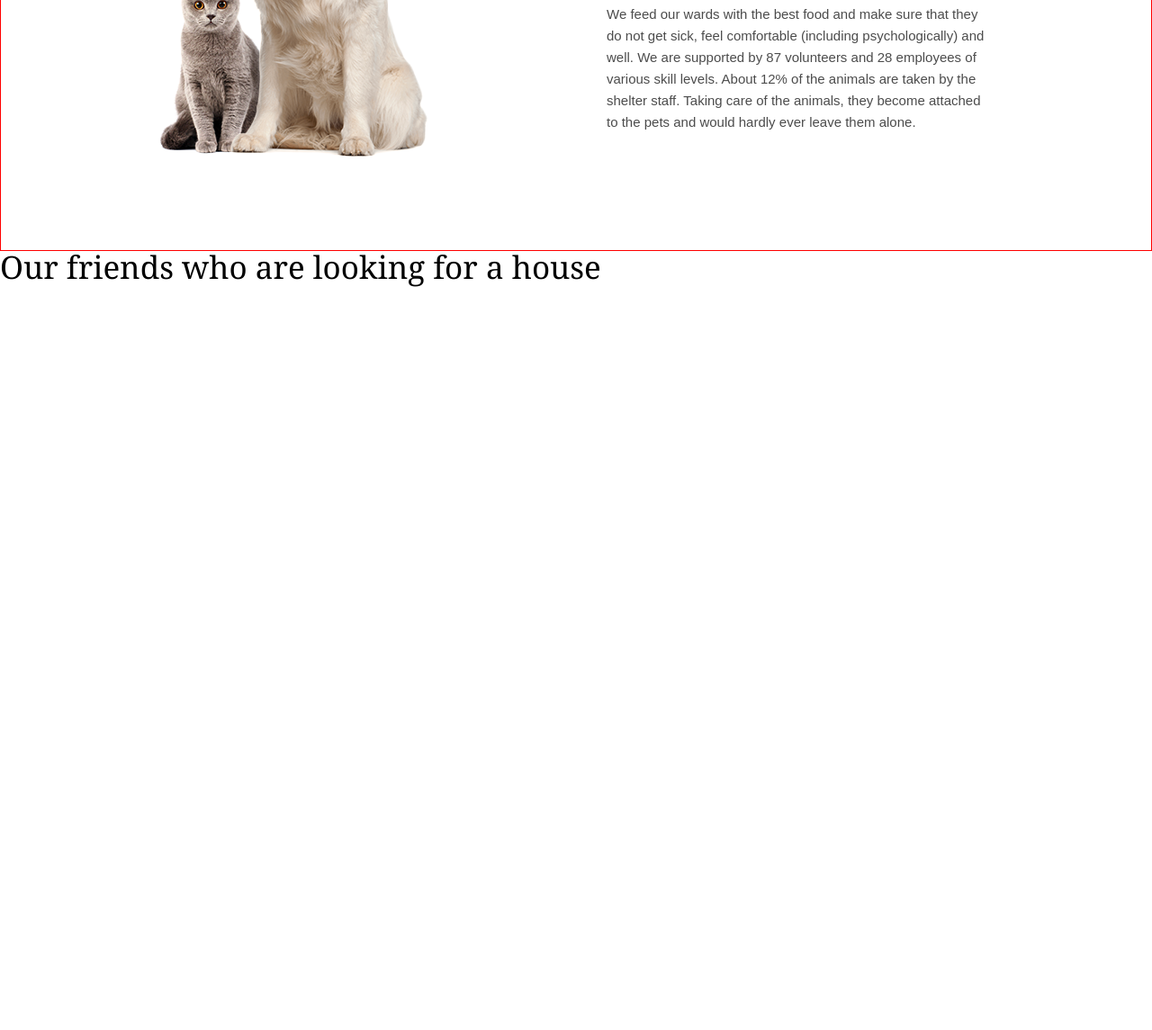
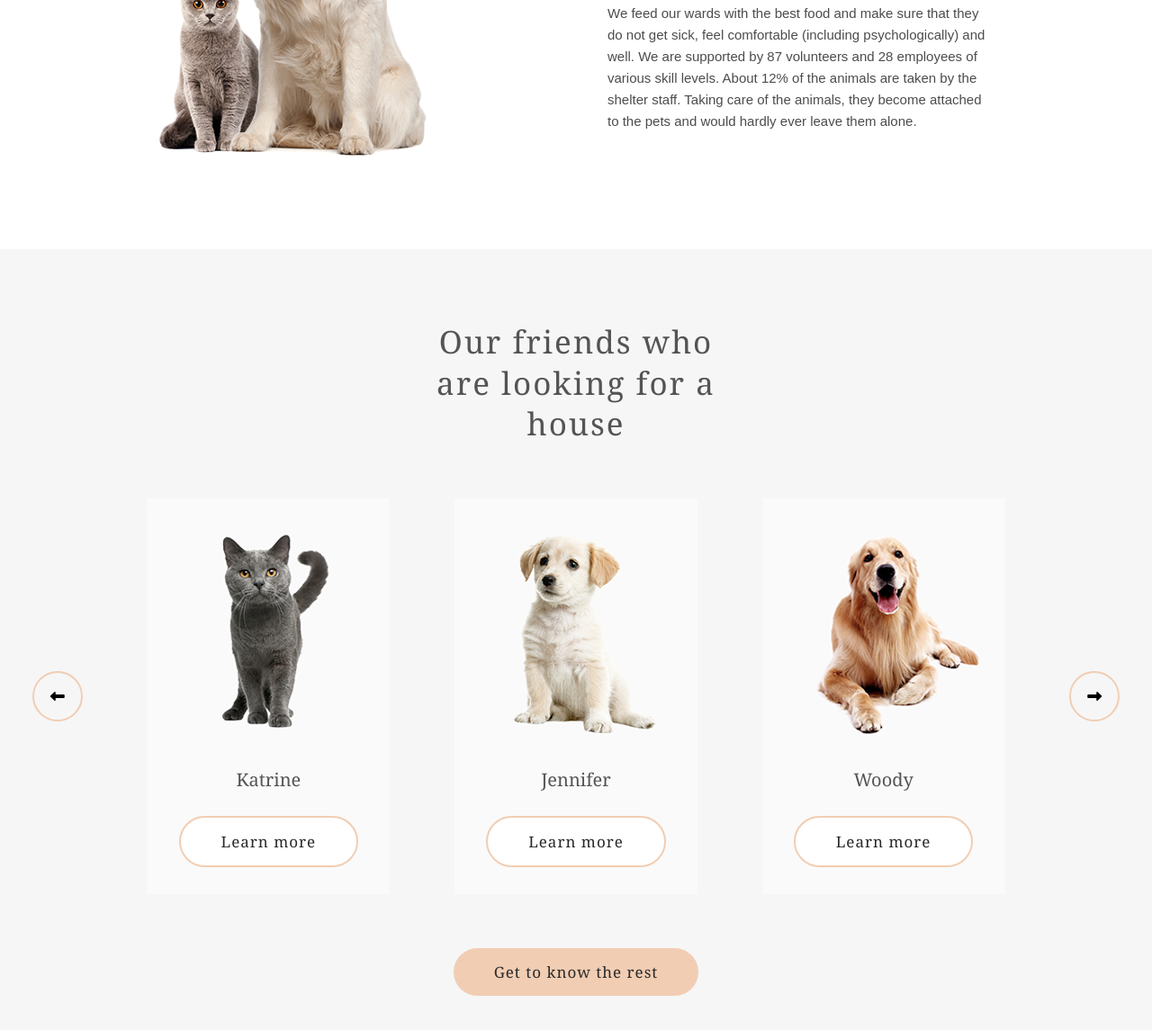
Before and after one commit to KirillKolchanov/online-store, a plain HTML site: page shelter/pages/main/index.html in a window 1280 px wide. Shown: the part 1220-2365 px from the top of the page at 90% size. Before the commit the page ends 1540 px from the top, so only its background shows below. Drawn offline with Linux system fonts and the light colour scheme.

Commit message:
feat: create pets-page in Main

```diff
--- a/shelter/pages/main/css/about-page.css
+++ b/shelter/pages/main/css/about-page.css
@@ -2,7 +2,6 @@
   padding: 80px 175px 100px;
   display: flex;
   justify-content: space-between;
-  border: 1px solid red;
 }
 
 .about-text {
--- /dev/null
+++ b/shelter/pages/main/css/pets-page.css
@@ -0,0 +1,98 @@
+.pets-page {
+  padding: 80px 0px 100px;
+  background-color: #F6F6F6;
+}
+
+/* .pets-title {
+  margin: 0 auto;
+  width: 400px;
+} */
+
+.pets-title {
+  max-width: 400px;
+  margin: 0 auto;
+  text-align: center;
+  line-height: 45.5px;
+  letter-spacing: 2px;
+  color: #545454;
+}
+
+.pets-content {
+  margin-top: 60px;
+  display: flex;
+  justify-content: space-around;
+  align-items: center;
+}
+
+.pet-card {
+  width: 270px;
+  background-color: #FAFAFA;
+  padding-bottom: 30px;
+}
+
+.pet-card-title {
+  text-align: center;
+  color: #545454;
+  margin-top: 30px;
+}
+
+.pet-card-button-wrapper {
+  margin-top: 30px;
+  display: flex;
+  justify-content: center;
+}
+
+.pet-card-button {
+  border: 2px solid #F1CDB3;
+  border-radius: 100px;
+  font-size: 17px;
+  font-family: Georgia;
+  font-weight: 400;
+  color: #292929;
+  text-align: center;
+  padding: 15px 45px;
+  background-color: white;
+  letter-spacing: 1px;
+}
+
+.pet-card-button:hover {
+  background-color: #FDDCC4;
+  cursor: pointer;
+}
+
+.pet-content-arrow {
+  width: 52px;
+  height: 52px;
+  border: 2px solid #F1CDB3;
+  border-radius: 100px;
+}
+
+.pets-button-wrapper {
+  display: flex;
+  justify-content: center;
+}
+
+.pets-button {
+  padding: 15px 45px;
+  background-color: #F1CDB3;
+  margin-top: 60px;
+  border: 0px;
+  border-radius: 100px;
+  font-size: 17px;
+  color: #292929;
+  font-family: Georgia;
+  font-weight: 400;
+  letter-spacing: 1px;
+   text-align: center;
+}
+
+.pets-button:hover {
+  background-color: #FDDCC4;
+  cursor: pointer;
+}
+
+.pet-content-arrow {
+  display: flex;
+  justify-content: center;
+  align-items: center;
+}
--- a/shelter/pages/main/css/style.css
+++ b/shelter/pages/main/css/style.css
@@ -1,11 +1,12 @@
 @import url("../../../css/reset.css");
 @import url("./start-page.css");
 @import url("./about-page.css");
+@import url("./pets-page.css");
 
 .wrapper {
   margin: 0 auto;
   max-width: 1280px;
-  /* border: 1px solid black; */
+  box-shadow: 0 0 10px rgba(0,0,0,0.5);
 }
 
 h1 {
@@ -28,6 +29,12 @@ h3 {
   font-weight: 400;
 }
 
+h4 {
+  font-size: 20px;
+  font-weight: 400;
+  font-family: Georgia;
+}
+
 p {
   font-size: 15px;
   font-family: Arial;
--- a/shelter/pages/main/index.html
+++ b/shelter/pages/main/index.html
@@ -5,6 +5,8 @@
   <meta http-equiv="X-UA-Compatible" content="IE=edge">
   <meta name="viewport" content="width=device-width, initial-scale=1.0">
   <link rel="stylesheet" href="./css/style.css">
+  <!-- <link rel="stylesheet" href="https://cdnjs.cloudflare.com/ajax/libs/font-awesome/4.7.0/css/font-awesome.min.css"> -->
+  <script src="https://kit.fontawesome.com/b1ea5f8e40.js" crossorigin="anonymous"></script>
   <title>Main</title>
 </head>
 <body>
@@ -37,8 +39,28 @@
       </div>
     </div>
     <div class="pets-page">
-      <h2 class="pets-title">Our friends who
-        are looking for a house</h2>
+      <h2 class="pets-title">Our friends who <br>
+      are looking for a house</h2>
+      <div class="pets-content">
+        <div class="pet-content-arrow left-array"><i class="fa-solid fa-left-long"></i></div>
+        <div class="pet-card">
+          <img src="../../assets/img/pets-katrine.png" alt="">
+          <h4 class="pet-card-title">Katrine</h4>
+          <div class="pet-card-button-wrapper"><button class="pet-card-button">Learn more</button></div>
+        </div>
+        <div class="pet-card">
+          <img src="../../assets/img/pets-jennifer.png" alt="">
+          <h4 class="pet-card-title">Jennifer</h4>
+          <div class="pet-card-button-wrapper"><button class="pet-card-button">Learn more</button></div>
+        </div>
+        <div class="pet-card">
+          <img src="../../assets/img/pets-woody.png" alt="">
+          <h4 class="pet-card-title">Woody</h4>
+          <div class="pet-card-button-wrapper"><button class="pet-card-button">Learn more</button></div>
+        </div>
+        <div class="pet-content-arrow right-array"><i class="fa-solid fa-right-long"></i></div>
+      </div>
+      <div class="pets-button-wrapper"><button class="pets-button">Get to know the rest</button></div>
     </div>
   </div>
 </body>
```
Also changed, not shown: shelter/assets/img/pets-jennifer.png (added), shelter/assets/img/pets-katrine.png (added), shelter/assets/img/pets-woody.png (added).
